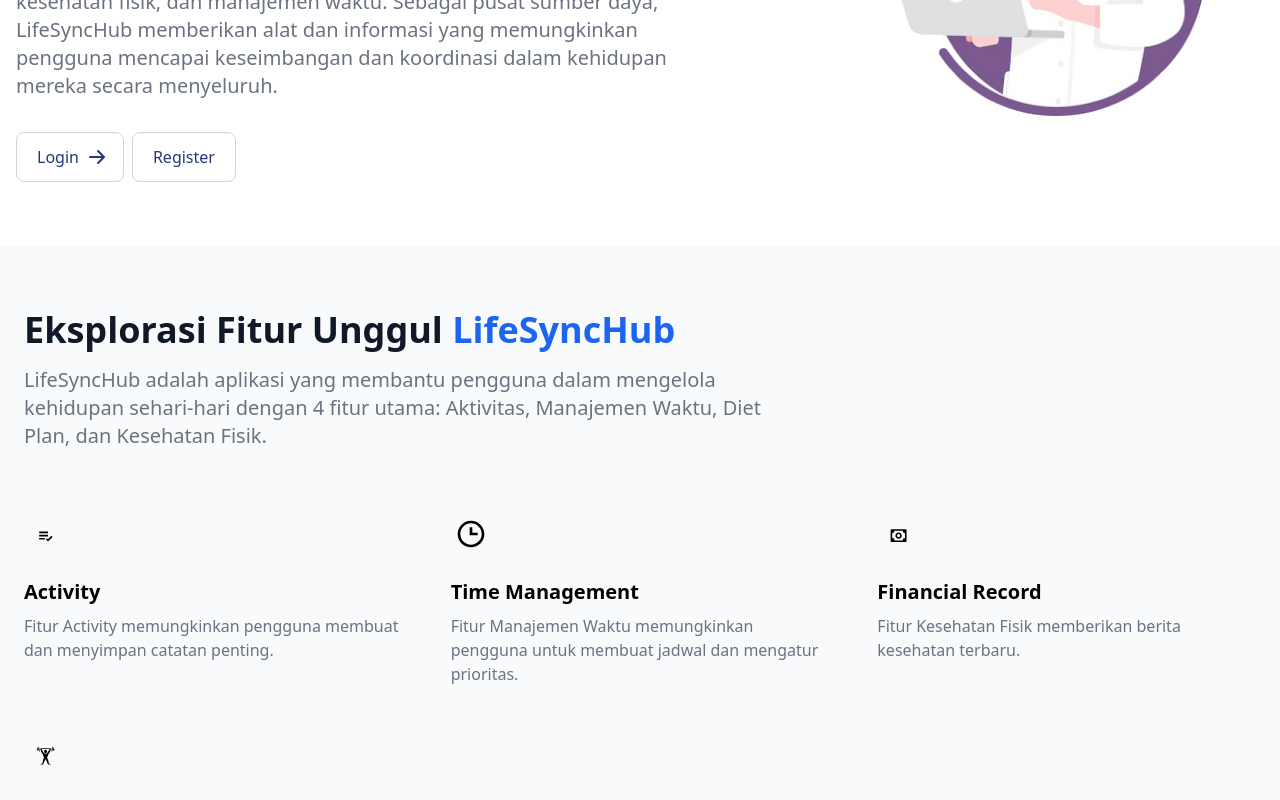
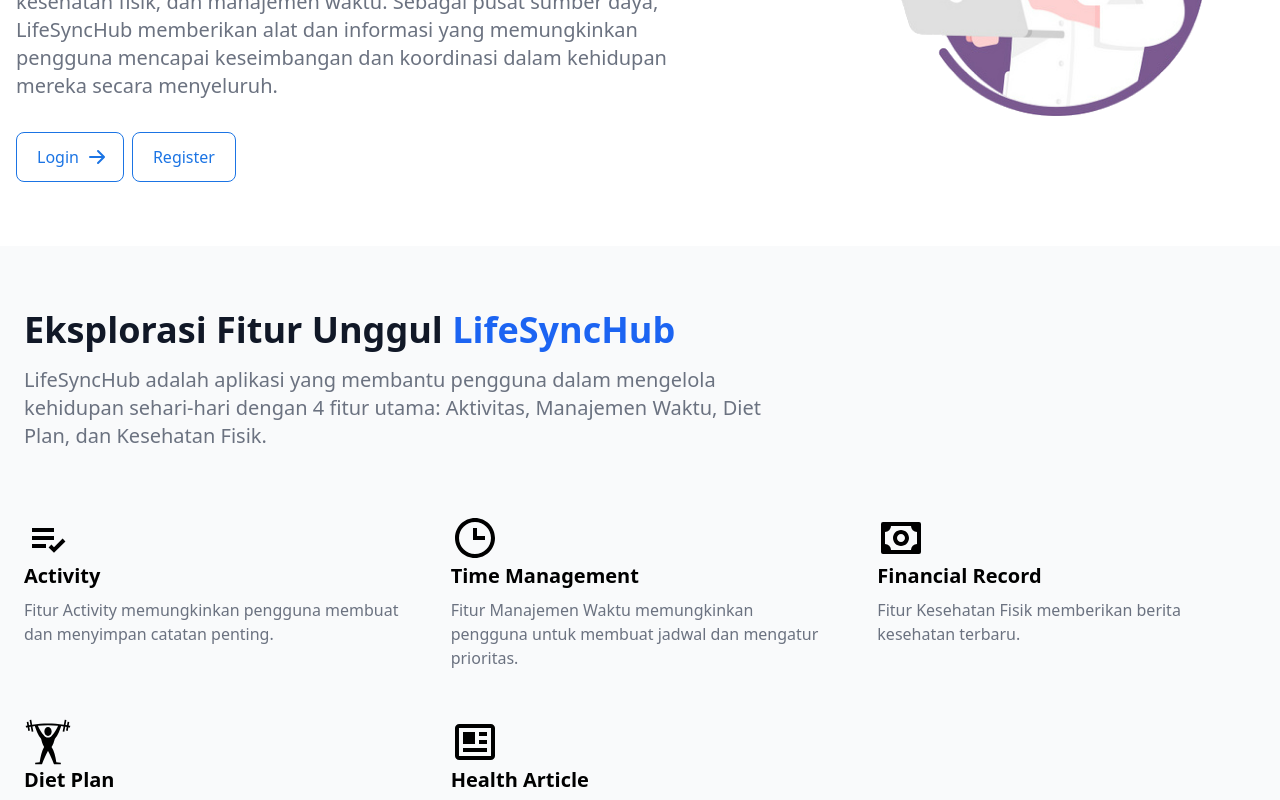
Before and after one commit to MohammadRadja/Client, a React (Vite) app: page / in a window 1280 px wide. Shown: the part 440-1240 px from the top of the page. Built offline with nearby package versions, Linux system fonts and the light colour scheme; what react-auth-kit would draw is missing.

Commit message:
styling: Jumbotron component

```diff
--- a/src/pages/LandingPage/child/Feature.jsx
+++ b/src/pages/LandingPage/child/Feature.jsx
@@ -1,4 +1,4 @@
-import { BiListCheck, BiTime, BiMoney} from "react-icons/bi";
+import { BiListCheck, BiTime, BiMoney, BiNews } from "react-icons/bi";
 import { GiWeightLiftingUp } from "react-icons/gi";
 
 function YourComponent() {
@@ -6,90 +6,42 @@
     <section className="bg-gray-50 dark:bg-gray-800">
       <div className="py-8 px-4 mx-auto max-w-screen-xl sm:py-16 lg:px-6">
         <div className="mb-8 max-w-screen-md lg:mb-16">
-        <h2 className="mb-4 text-4xl font-extrabold text-gray-900 dark:text-white">
-          Eksplorasi Fitur Unggul <span className="text-blue-600">LifeSyncHub</span>
-        </h2>
+          <h2 className="mb-4 text-4xl font-extrabold text-gray-900 dark:text-white">
+            Eksplorasi Fitur Unggul{" "}
+            <span className="text-blue-600">LifeSyncHub</span>
+          </h2>
           <p className="text-gray-500 sm:text-xl dark:text-gray-400">
-          LifeSyncHub adalah aplikasi yang membantu pengguna dalam mengelola kehidupan sehari-hari dengan 4 fitur utama:
-          Aktivitas, Manajemen Waktu, Diet Plan, dan Kesehatan Fisik.
+            LifeSyncHub adalah aplikasi yang membantu pengguna dalam mengelola
+            kehidupan sehari-hari dengan 4 fitur utama: Aktivitas, Manajemen
+            Waktu, Diet Plan, dan Kesehatan Fisik.
           </p>
         </div>
         <div className="space-y-8 md:grid md:grid-cols-2 lg:grid-cols-3 md:gap-12 md:space-y-0">
           {/* Card 1 */}
           <div>
-            <div className="flex justify-center items-center mb-4 w-10 h-10 rounded-full bg-primary-100 lg:h-12 lg:w-12 dark:bg-primary-900">
-              <svg
-                className="w-5 h-5 text-primary-600 lg:w-6 lg:h-6 dark:text-primary-300"
-                fill="currentColor"
-                viewBox="0 0 20 20"
-                xmlns="http://www.w3.org/2000/svg"
-              >
-                {/* <path
-                  fillRule="evenodd"
-                  d="M3 3a1 1 0 000 2v8a2 2 0 002 2h2.586l-1.293 1.293a1 1 0 101.414 1.414L10 15.414l2.293 2.293a1 1 0 001.414-1.414L12.414 15H15a2 2 0 002-2V5a1 1 0 100-2H3zm11.707 4.707a1 1 0 00-1.414-1.414L10 9.586 8.707 8.293a1 1 0 00-1.414 0l-2 2a1 1 0 101.414 1.414L8 10.414l1.293 1.293a1 1 0 001.414 0l4-4z"
-                  clipRule="evenodd"
-                ></path> */}
-                <BiListCheck />
-              </svg>
-
-              {/* SVG icon content */}
-            </div>
-            <h3 className="mb-2 text-xl font-bold dark:text-white">
-              Activity
-            </h3>
+            <BiListCheck className="text-5xl" />
+            <h3 className="mb-2 text-xl font-bold dark:text-white">Activity</h3>
             <p className="text-gray-500 dark:text-gray-400">
-              Fitur Activity memungkinkan pengguna membuat dan menyimpan catatan penting.
+              Fitur Activity memungkinkan pengguna membuat dan menyimpan catatan
+              penting.
             </p>
           </div>
           {/* End of Card 1 */}
 
           {/* Card 2 */}
           <div>
-            <div className="flex justify-center items-center mb-4 w-10 h-10 rounded-full bg-primary-100 lg:h-12 lg:w-12 dark:bg-primary-900">
-              <svg
-                className="w-10 h-10 lg:w-10 lg:h-10"
-                fill="currentColor"
-                viewBox="0 0 20 20"
-                xmlns="http://www.w3.org/2000/svg"
-              >
-                {/* <path
-                  fillRule="evenodd"
-                  d="M3 3a1 1 0 000 2v8a2 2 0 002 2h2.586l-1.293 1.293a1 1 0 101.414 1.414L10 15.414l2.293 2.293a1 1 0 001.414-1.414L12.414 15H15a2 2 0 002-2V5a1 1 0 100-2H3zm11.707 4.707a1 1 0 00-1.414-1.414L10 9.586 8.707 8.293a1 1 0 00-1.414 0l-2 2a1 1 0 101.414 1.414L8 10.414l1.293 1.293a1 1 0 001.414 0l4-4z"
-                  clipRule="evenodd"
-                ></path> */}
-                <BiTime />
-              </svg>
-
-              {/* SVG icon content */}
-            </div>
             <h3 className="mb-2 text-xl font-bold dark:text-white">
+              <BiTime className="text-5xl" />
               Time Management
             </h3>
             <p className="text-gray-500 dark:text-gray-400">
-              Fitur Manajemen Waktu memungkinkan pengguna untuk membuat jadwal dan mengatur prioritas.
+              Fitur Manajemen Waktu memungkinkan pengguna untuk membuat jadwal
+              dan mengatur prioritas.
             </p>
           </div>
-          {/* End of Card 2 */}
 
-          {/* Card 3 */}
           <div>
-            <div className="flex justify-center items-center mb-4 w-10 h-10 rounded-full bg-primary-100 lg:h-12 lg:w-12 dark:bg-primary-900">
-              <svg
-                className="w-5 h-5 text-primary-600 lg:w-6 lg:h-6 dark:text-primary-300"
-                fill="currentColor"
-                viewBox="0 0 20 20"
-                xmlns="http://www.w3.org/2000/svg"
-              >
-                {/* <path
-                  fill-rule="evenodd"
-                  d="M3 3a1 1 0 000 2v8a2 2 0 002 2h2.586l-1.293 1.293a1 1 0 101.414 1.414L10 15.414l2.293 2.293a1 1 0 001.414-1.414L12.414 15H15a2 2 0 002-2V5a1 1 0 100-2H3zm11.707 4.707a1 1 0 00-1.414-1.414L10 9.586 8.707 8.293a1 1 0 00-1.414 0l-2 2a1 1 0 101.414 1.414L8 10.414l1.293 1.293a1 1 0 001.414 0l4-4z"
-                  clip-rule="evenodd"
-                ></path> */}
-                <BiMoney />
-              </svg>
-
-              {/* SVG icon content */}
-            </div>
+            <BiMoney className="text-5xl" />
             <h3 className="mb-2 text-xl font-bold dark:text-white">
               Financial Record
             </h3>
@@ -97,93 +49,25 @@
               Fitur Kesehatan Fisik memberikan berita kesehatan terbaru.
             </p>
           </div>
-          {/* End of Card 3 */}
 
-          {/* Card 4 */}
           <div>
-            <div className="flex justify-center items-center mb-4 w-10 h-10 rounded-full bg-primary-100 lg:h-12 lg:w-12 dark:bg-primary-900">
-              <svg
-                className="w-5 h-5 text-primary-600 lg:w-6 lg:h-6 dark:text-primary-300"
-                fill="currentColor"
-                viewBox="0 0 20 20"
-                xmlns="http://www.w3.org/2000/svg"
-              >
-                {/* <path
-                  fill-rule="evenodd"
-                  d="M3 3a1 1 0 000 2v8a2 2 0 002 2h2.586l-1.293 1.293a1 1 0 101.414 1.414L10 15.414l2.293 2.293a1 1 0 001.414-1.414L12.414 15H15a2 2 0 002-2V5a1 1 0 100-2H3zm11.707 4.707a1 1 0 00-1.414-1.414L10 9.586 8.707 8.293a1 1 0 00-1.414 0l-2 2a1 1 0 101.414 1.414L8 10.414l1.293 1.293a1 1 0 001.414 0l4-4z"
-                  clip-rule="evenodd"
-                ></path> */}
-                <GiWeightLiftingUp />
-              </svg>
-
-              {/* SVG icon content */}
-            </div>
+            <GiWeightLiftingUp className="text-5xl" />
             <h3 className="mb-2 text-xl font-bold dark:text-white">
               Diet Plan
             </h3>
             <p className="text-gray-500 dark:text-gray-400">
-                Fitur Diet Plan mencatat detail konsumsi makanan harian.
+              Fitur Diet Plan mencatat detail konsumsi makanan harian.
             </p>
           </div>
-          {/* End of Card 4 */}
-
-          {/* Card 5 */}
-          {/* <div>
-            <div className="flex justify-center items-center mb-4 w-10 h-10 rounded-full bg-primary-100 lg:h-12 lg:w-12 dark:bg-primary-900">
-              <svg
-                class="w-5 h-5 text-primary-600 lg:w-6 lg:h-6 dark:text-primary-300"
-                fill="currentColor"
-                viewBox="0 0 20 20"
-                xmlns="http://www.w3.org/2000/svg"
-              >
-                <path
-                  fill-rule="evenodd"
-                  d="M3 3a1 1 0 000 2v8a2 2 0 002 2h2.586l-1.293 1.293a1 1 0 101.414 1.414L10 15.414l2.293 2.293a1 1 0 001.414-1.414L12.414 15H15a2 2 0 002-2V5a1 1 0 100-2H3zm11.707 4.707a1 1 0 00-1.414-1.414L10 9.586 8.707 8.293a1 1 0 00-1.414 0l-2 2a1 1 0 101.414 1.414L8 10.414l1.293 1.293a1 1 0 001.414 0l4-4z"
-                  clip-rule="evenodd"
-                ></path>
-              </svg> */}
-
-              {/* SVG icon content */}
-            {/* </div>
+          <div>
+            <BiNews className="text-5xl" />
             <h3 className="mb-2 text-xl font-bold dark:text-white">
-              Marketing
+              Health Article
             </h3>
             <p className="text-gray-500 dark:text-gray-400">
-              Plan it, create it, launch it. Collaborate seamlessly with all the
-              organization and hit your marketing goals every month with our
-              marketing plan.
+              Fitur Health Article memberikan berita kesehatan terbaru.
             </p>
-          </div> */}
-          {/* End of Card 5 */}
-
-          {/* Card 6 */}
-          {/* <div>
-            <div className="flex justify-center items-center mb-4 w-10 h-10 rounded-full bg-primary-100 lg:h-12 lg:w-12 dark:bg-primary-900">
-              <svg
-                class="w-5 h-5 text-primary-600 lg:w-6 lg:h-6 dark:text-primary-300"
-                fill="currentColor"
-                viewBox="0 0 20 20"
-                xmlns="http://www.w3.org/2000/svg"
-              >
-                <path
-                  fill-rule="evenodd"
-                  d="M3 3a1 1 0 000 2v8a2 2 0 002 2h2.586l-1.293 1.293a1 1 0 101.414 1.414L10 15.414l2.293 2.293a1 1 0 001.414-1.414L12.414 15H15a2 2 0 002-2V5a1 1 0 100-2H3zm11.707 4.707a1 1 0 00-1.414-1.414L10 9.586 8.707 8.293a1 1 0 00-1.414 0l-2 2a1 1 0 101.414 1.414L8 10.414l1.293 1.293a1 1 0 001.414 0l4-4z"
-                  clip-rule="evenodd"
-                ></path>
-              </svg> */}
-
-              {/* SVG icon content */}
-            {/* </div>
-            <h3 className="mb-2 text-xl font-bold dark:text-white">
-              Marketing
-            </h3>
-            <p className="text-gray-500 dark:text-gray-400">
-              Plan it, create it, launch it. Collaborate seamlessly with all the
-              organization and hit your marketing goals every month with our
-              marketing plan.
-            </p>
-          </div> */}
-          {/* End of Card 6 */}
+          </div>
         </div>
       </div>
     </section>
--- a/src/pages/LandingPage/child/Jumbotron.jsx
+++ b/src/pages/LandingPage/child/Jumbotron.jsx
@@ -1,21 +1,24 @@
-
 const Jumbotron = () => {
   return (
     <section className="bg-white dark:bg-gray-900">
       <div className="grid py-8 px-4 mx-auto max-w-screen-xl lg:gap-8 xl:gap-0 lg:py-16 lg:grid-cols-12">
         <div className="place-self-center mr-auto lg:col-span-7">
-        <h1 className="mb-4 max-w-2xl text-4xl font-extrabold leading-none md:text-5xl xl:text-6xl text-gray-900 dark:text-white">
-          Optimalkan Hidup Anda dengan <span className="text-blue-600">LifeSyncHub</span>
-        </h1>
+          <h1 className="mb-4 max-w-2xl text-4xl font-extrabold leading-none md:text-5xl xl:text-6xl text-gray-900 dark:text-white">
+            Optimalkan Hidup Anda dengan{" "}
+            <span className="text-blue-600">LifeSyncHub</span>
+          </h1>
           <p className="mb-6 max-w-2xl font-light text-gray-500 lg:mb-8 md:text-lg lg:text-xl dark:text-gray-400">
-          LifeSyncHub adalah platform yang dirancang untuk membantu pengguna menyelaraskan dan mengelola berbagai aspek kehidupan mereka.
-          Dengan fokus pada kesejahteraan umum, platform ini memungkinkan pengguna untuk mengintegrasikan keuangan, kesehatan fisik, dan manajemen waktu.
-          Sebagai pusat sumber daya,
-          LifeSyncHub memberikan alat dan informasi yang memungkinkan pengguna mencapai keseimbangan dan koordinasi dalam kehidupan mereka secara menyeluruh.
+            LifeSyncHub adalah platform yang dirancang untuk membantu pengguna
+            menyelaraskan dan mengelola berbagai aspek kehidupan mereka. Dengan
+            fokus pada kesejahteraan umum, platform ini memungkinkan pengguna
+            untuk mengintegrasikan keuangan, kesehatan fisik, dan manajemen
+            waktu. Sebagai pusat sumber daya, LifeSyncHub memberikan alat dan
+            informasi yang memungkinkan pengguna mencapai keseimbangan dan
+            koordinasi dalam kehidupan mereka secara menyeluruh.
           </p>
           <a
             href="/login"
-            className="hidden lg:inline-flex justify-center items-center py-3 px-5 text-base font-medium text-center text-blue-900 rounded-lg border border-gray-300 hover:bg-gray-100 focus:ring-4 focus:ring-gray-100 dark:text-white dark:border-gray-700 dark:hover:bg-gray-700 dark:focus:ring-gray-800 mr-2"
+            className="hidden lg:inline-flex justify-center items-center py-3 px-5 text-base font-medium text-center text-primary rounded-lg border border-primary hover:bg-gray-100 focus:ring-4 focus:ring-gray-100 dark:text-white dark:border-gray-700 dark:hover:bg-gray-700 dark:focus:ring-gray-800 mr-2"
           >
             Login
             <svg
@@ -33,16 +36,13 @@
           </a>
           <a
             href="/register"
-            className="hidden lg:inline-flex justify-center items-center py-3 px-5 text-base font-medium text-center text-blue-900 rounded-lg border border-gray-300 hover:bg-gray-100 focus:ring-4 focus:ring-gray-100 dark:text-white dark:border-gray-700 dark:hover:bg-gray-700 dark:focus:ring-gray-800"
+            className="hidden lg:inline-flex justify-center items-center py-3 px-5 text-base font-medium text-center text-primary rounded-lg border border-primary hover:bg-gray-100 focus:ring-4 focus:ring-gray-100 dark:text-white dark:border-gray-700 dark:hover:bg-gray-700 dark:focus:ring-gray-800"
           >
             Register
           </a>
         </div>
         <div className="hidden lg:mt-0 lg:col-span-5 lg:flex">
-          <img
-            src="/images/jumbotron.png"
-            alt="mockup"
-          />
+          <img src="/images/jumbotron.png" alt="mockup" />
         </div>
       </div>
     </section>
```
